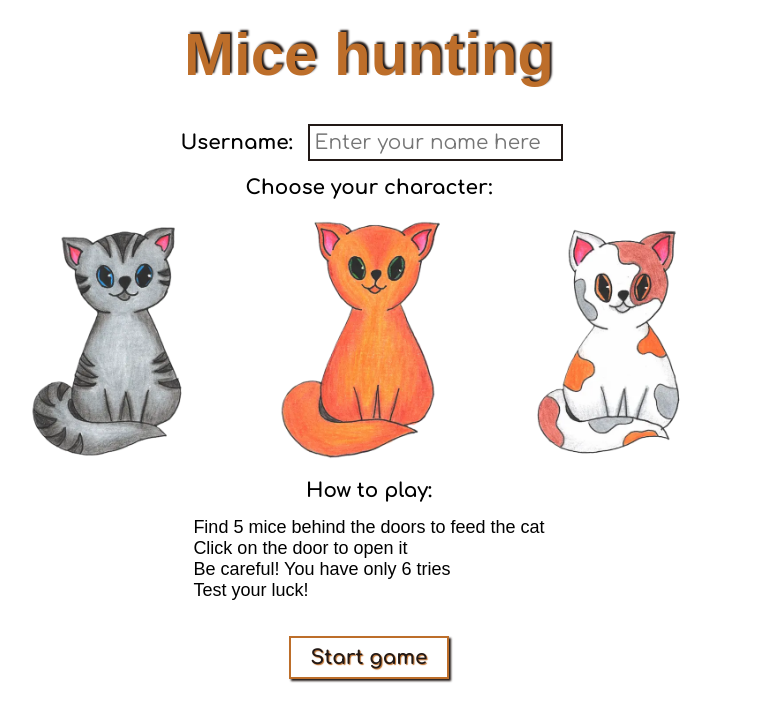
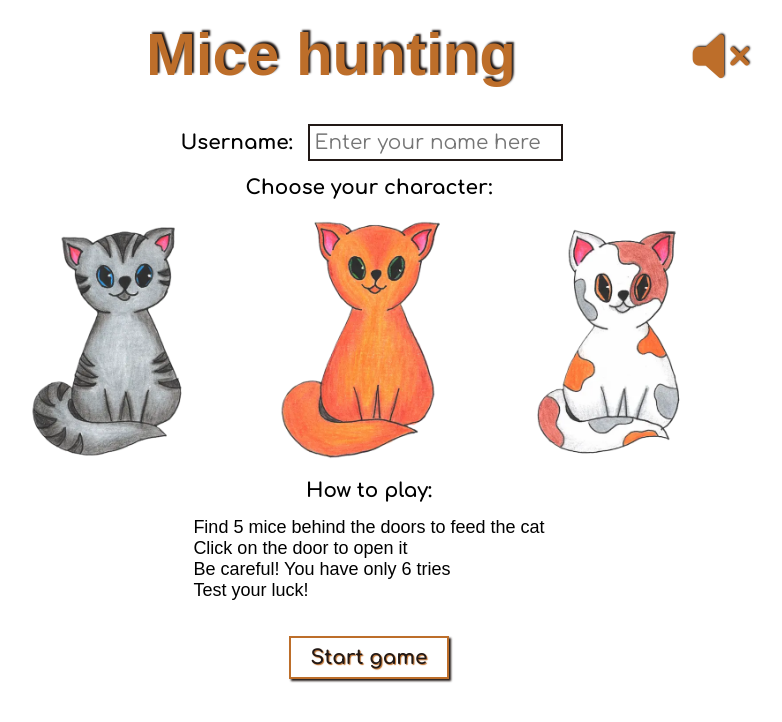
Before and after one commit to VL-ocean/cat-mouse-game, a plain HTML site: page index.html in a window 1280 px wide. Shown: the whole page, without its empty margins (271-1053 px from the left). Drawn offline with Linux system fonts and the light colour scheme; a web font is replaced by a local one.

Commit message:
Add icon to display the mute, style it, create muteAudioControl function

```diff
--- a/assets/css/style.css
+++ b/assets/css/style.css
@@ -14,13 +14,29 @@ h1, h2, h3, h4, h5, h6, p, ul, li {
 }
 
 /* Game title */
+.title-box {
+    margin: 0 auto;
+    display: flex;
+    flex-direction: row;
+    justify-content: center;
+    align-items: baseline;
+}
+
 .title {
-    margin: 20px;
+    margin: 20px auto;
     color: #BD6E2A;
     text-align: center;
     font-family: Caudex, sans-serif;
     font-size: 40px;
     text-shadow: #221916 2px -2px 2px;
+}
+
+.icon {
+    font-size: 36px;
+    color: #BD6E2A;
+    text-shadow: #221916 1px -1px 1px;
+    margin-right: 10px;
+    cursor: pointer;
 }
 
 /* Start area */
@@ -268,6 +284,12 @@ h1, h2, h3, h4, h5, h6, p, ul, li {
         font-size: 60px;
     }
 
+    .icon {
+        font-size: 50px;
+        margin-right: 20px;
+        text-shadow: #221916 1px -1px 2px;
+    }
+
     /* Start area */
     .area {
         max-width: 700px;
@@ -341,10 +363,12 @@ h1, h2, h3, h4, h5, h6, p, ul, li {
         width: 200px;
         height: 300px;
     }
+
 }
 
 /* Desktop and laptop screens (992px and up) */
 @media screen and (min-width: 992px) {
+
     /* Buttons */
     .btn:hover {
         background-color: #BD6E2A;
@@ -352,10 +376,17 @@ h1, h2, h3, h4, h5, h6, p, ul, li {
         text-shadow: #221916 1px 1px 1px;
         border: 2px solid #BD6E2A;
     }
+
 }
 
 /* Desktop and laptop screens (1024px and up) */
 @media screen and (min-width: 1024px) {
+
+    /* Game title */
+    .title-box {
+        max-width: 800px;
+    }
+
     /* Start area */
     .area {
         max-width: 800px;
--- a/assets/js/script.js
+++ b/assets/js/script.js
@@ -448,15 +448,16 @@ function sound(src) {
     this.sound.src = src;
     this.sound.setAttribute("preload", "auto");
     this.sound.setAttribute("controls", "none");
+    this.sound.setAttribute("muted", "true");
     this.sound.style.display = "none";
     document.body.appendChild(this.sound);
     this.play = function(){
         this.sound.play();
-    }
+    };
     this.stop = function(){
         this.sound.pause();
         this.sound.currentTime = "0"; //resets the paused audio time to the beginning
-    }
+    };
 }
 
 /**
@@ -469,3 +470,14 @@ function stopSounds() {
     winSound.stop();
     loseSound.stop();
 }
+
+function muteAudioControl() {
+    const allAudios = document.getElementsByTagName("audio");
+    for (let audio of allAudios) {
+        if (audio.muted) {
+            audio.muted = false;
+        } else if (audio.muted === false) {
+            audio.muted = true;
+        }
+    }
+}
--- a/index.html
+++ b/index.html
@@ -13,10 +13,10 @@
     <title>Mice hunting</title>
 </head>
 <body>
-
     <!-- Game title -->
-    <div>
+    <div class="title-box">
         <h1 class="title">Mice hunting</h1>
+        <i id="muted" class="fa-solid fa-volume-xmark icon"></i>
     </div>
 
     <!-- Start area -->
@@ -140,6 +140,9 @@
      </section>
 
 
+    <!-- Font Awesome kit -->
+    <script src="https://kit.fontawesome.com/096fbf1c49.js" crossorigin="anonymous"></script>
+
     <!-- JavaScript -->
      <script src="assets/js/script.js"></script>
 </body>
```
